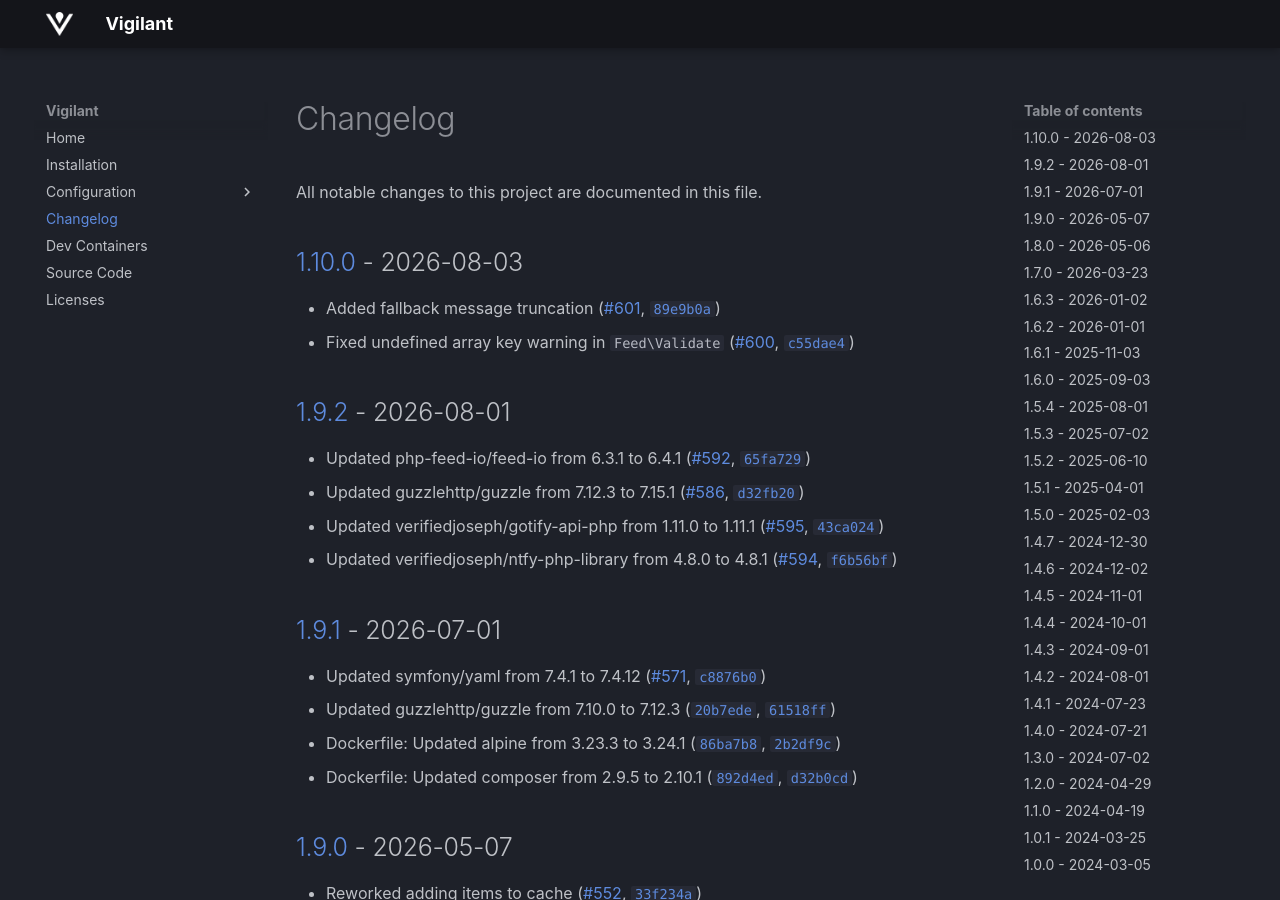
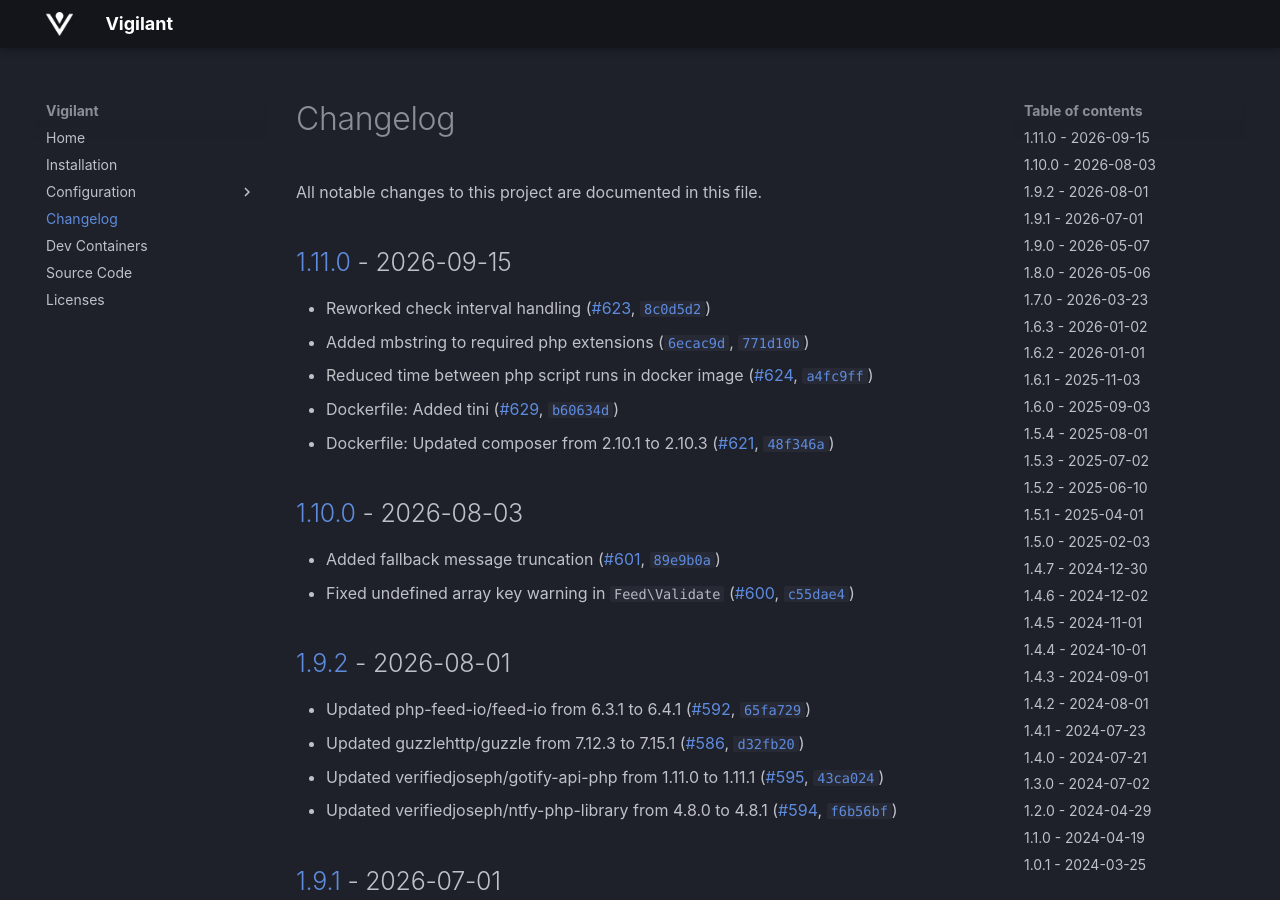
Before and after one commit to VerifiedJoseph/vigilant, an MkDocs documentation site: the page built from docs/changelog.md, in a window 1280 px wide and 900 px high. Built offline with MkDocs 1.6.1 and Material for MkDocs 9.7.7, drawn with Linux system fonts in a browser that asks for light colours; plug-ins that fetch from the network failed and are left out.

Commit message:
Version 1.11.0 (#634)
* Bump version
* Update CHANGELOG.md

```diff
--- a/CHANGELOG.md
+++ b/CHANGELOG.md
@@ -1,6 +1,14 @@
 # Changelog
 
 All notable changes to this project are documented in this file.
+
+## [1.11.0](https://github.com/VerifiedJoseph/vigilant/releases/tag/v1.11.0) - 2026-09-15
+
+- Reworked check interval handling ([#623](https://github.com/VerifiedJoseph/vigilant/pull/623), [`8c0d5d2`](https://github.com/VerifiedJoseph/vigilant/commit/8c0d5d2dcfebbb9ab40a594d3226613c9d2dfbc8))
+- Added mbstring to required php extensions ([`6ecac9d`](https://github.com/VerifiedJoseph/vigilant/commit/6ecac9d7d4da54f63ffad05a8aa2f85767e8dbe5), [`771d10b`](https://github.com/VerifiedJoseph/vigilant/commit/771d10b703d04eef9aba2a81638c06de17b2a9cf))
+- Reduced time between php script runs in docker image ([#624](https://github.com/VerifiedJoseph/vigilant/pull/624), [`a4fc9ff`](https://github.com/VerifiedJoseph/vigilant/commit/a4fc9ff54812391adb6a46bc9a022ed2632fb332))
+- Dockerfile: Added tini ([#629](https://github.com/VerifiedJoseph/vigilant/pull/629), [`b60634d`](https://github.com/VerifiedJoseph/vigilant/commit/b60634dbcb43012b674ed9b45dd6ae572c5b7d5f))
+- Dockerfile: Updated composer from 2.10.1 to 2.10.3 ([#621](https://github.com/VerifiedJoseph/vigilant/pull/621), [`48f346a`](https://github.com/VerifiedJoseph/vigilant/commit/48f346a9634192aeea25ece8094c08dd2ae239a2))
 
 ## [1.10.0](https://github.com/VerifiedJoseph/vigilant/releases/tag/v1.10.0) - 2026-08-03
 
--- a/docker-compose.yml
+++ b/docker-compose.yml
@@ -1,7 +1,7 @@
 version: '3'
 services:
   vigilant:
-    image: ghcr.io/verifiedjoseph/vigilant:1.10.0
+    image: ghcr.io/verifiedjoseph/vigilant:1.11.0
     environment:
       - VIGILANT_TIMEZONE=Europe/London
       - VIGILANT_NOTIFICATION_SERVICE=ntfy
```
Also changed, not shown: docs/install.md (+1 -1 lines), 1 other file.
